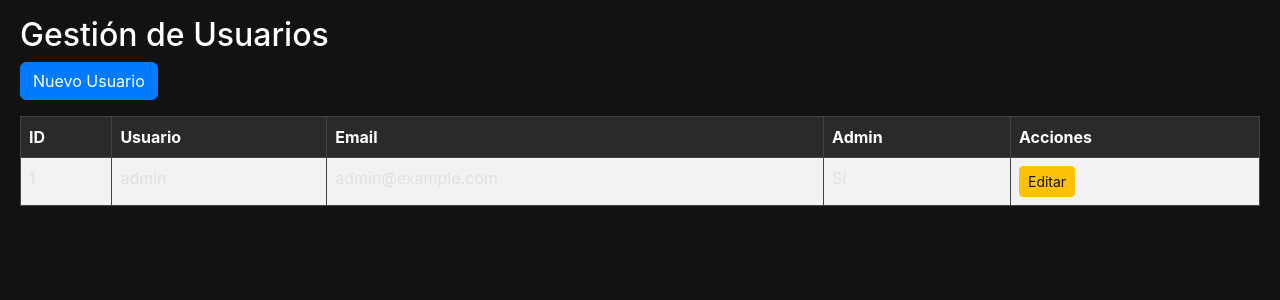
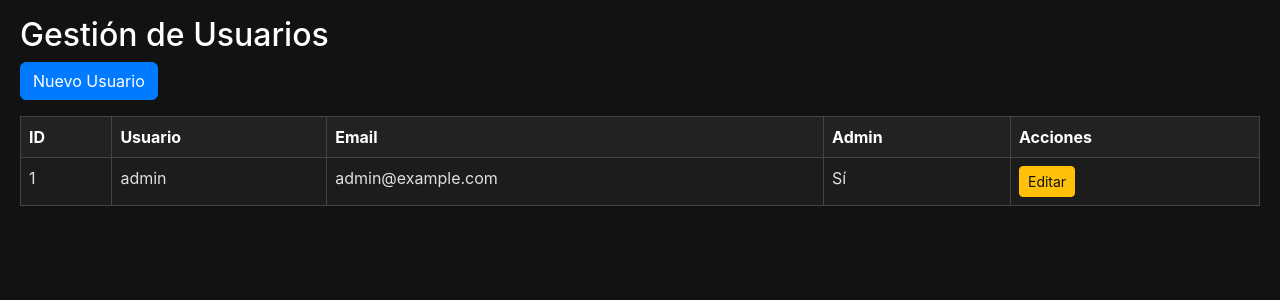
Before and after one commit to eudyespinoza/Voley, a Flask app: page /admin/users in a window 1280 px wide. Shown: the part 56-356 px from the top of the page. Run offline with Flask 3, Linux system fonts and the light colour scheme; a user stored in the database is signed in.

Commit message:
Tema Black

```diff
--- a/templates/admin_users.html
+++ b/templates/admin_users.html
@@ -1,25 +1,36 @@
 {% extends 'base.html' %}
 {% block content %}
 <style>
-    .table {
-        background-color: #1e1e1e;
-        color: #e0e0e0;
+    .table.table-striped {
+        background-color: #181818 !important;
+        color: #e0e0e0 !important;
         border-collapse: collapse;
     }
-    .table th {
-        background-color: #2a2a2a;
-        color: #ffffff;
-        border: 1px solid #444;
+    .table.table-striped thead {
+        background-color: #222222 !important;
     }
-    .table td {
-        border: 1px solid #444;
-        color: #e0e0e0;
+    .table.table-striped th {
+        background-color: #222222 !important;
+        color: #ffffff !important;
+        border: 1px solid #444 !important;
     }
-    .table-striped tbody tr:nth-of-type(odd) {
-        background-color: #252525;
+    .table.table-striped tbody tr {
+        background-color: #181818 !important;
     }
-    .table-striped tbody tr:hover {
-        background-color: #333;
+    .table.table-striped tbody tr:nth-of-type(odd) {
+        background-color: #1c1c1c !important;
+    }
+    .table.table-striped tbody tr:hover {
+        background-color: #2a2a2a !important;
+    }
+    .table.table-striped td {
+        border: 1px solid #444 !important;
+        color: #e0e0e0 !important;
+        background-color: #1e1e1e;
+    }
+
+    .table.table-striped td:hover {
+        background-color: #2c2c2c !important;
     }
     .modal-content {
         background-color: #1e1e1e;
```
